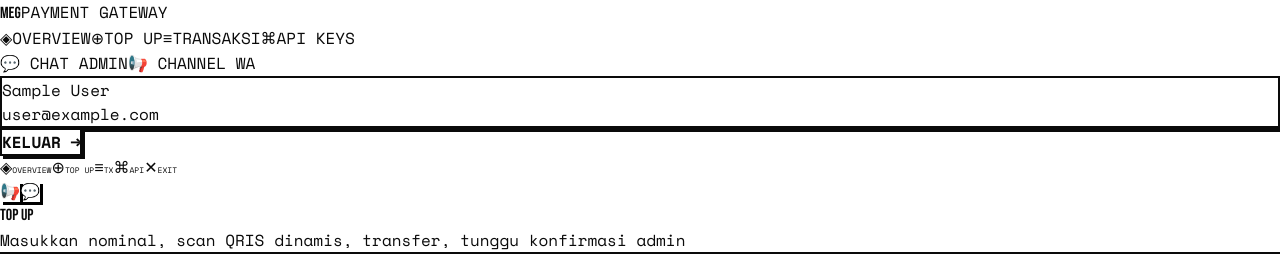
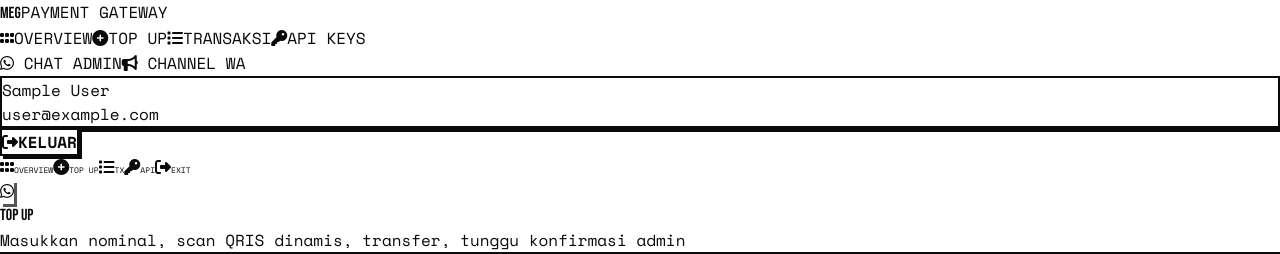
Before and after one commit to nuxmeg-max/Meg-Payment-Gateway, a Next.js app: page /dashboard/topup in a window 1280 px wide. Shown: the top 254 px of the page. Built offline with nearby package versions, Linux system fonts and the light colour scheme; no server answers; sample sign-in values are in the browser's storage.

Commit message:
Refactor DashboardLayout with updated icons and WA button

```diff
--- a/components/layout/DashboardLayout.js
+++ b/components/layout/DashboardLayout.js
@@ -1,6 +1,7 @@
 import { signOut, useSession } from 'next-auth/react'
 import Link from 'next/link'
 import { useRouter } from 'next/router'
+import { useState } from 'react'
 
 const WA_NUMBER = '6285188724658'
 const WA_CHANNEL = 'https://whatsapp.com/channel/0029VbCD4Uf9xVJbc463p91R'
@@ -8,22 +9,23 @@ const WA_CHANNEL = 'https://whatsapp.com/channel/0029VbCD4Uf9xVJbc463p91R'
 export default function DashboardLayout({ children }) {
   const { data: session } = useSession()
   const router = useRouter()
+  const [waOpen, setWaOpen] = useState(false)
 
   const navItems = [
-    { href: '/dashboard', label: 'OVERVIEW', icon: '◈' },
-    { href: '/dashboard/topup', label: 'TOP UP', icon: '⊕' },
-    { href: '/dashboard/transactions', label: 'TX', icon: '≡' },
-    { href: '/dashboard/apikeys', label: 'API', icon: '⌘' },
+    { href: '/dashboard', label: 'OVERVIEW', icon: 'fas fa-grip' },
+    { href: '/dashboard/topup', label: 'TOP UP', icon: 'fas fa-plus-circle' },
+    { href: '/dashboard/transactions', label: 'TX', icon: 'fas fa-list' },
+    { href: '/dashboard/apikeys', label: 'API', icon: 'fas fa-key' },
   ]
 
   if (session?.user?.role === 'admin') {
-    navItems.push({ href: '/admin', label: 'ADMIN', icon: '◉' })
+    navItems.push({ href: '/admin', label: 'ADMIN', icon: 'fas fa-shield-halved' })
   }
 
   return (
-    <div className="min-h-screen bg-white flex">
+    <div className="min-h-screen flex">
       {/* Sidebar desktop */}
-      <aside className="hidden md:flex w-64 border-r-2 border-black flex-col">
+      <aside className="hidden md:flex w-64 border-r-2 border-black flex-col bg-white">
         <div className="p-6 border-b-2 border-black">
           <span className="font-display text-3xl">MEG</span>
           <span className="font-mono text-black/40 text-xs block">PAYMENT GATEWAY</span>
@@ -35,20 +37,20 @@ export default function DashboardLayout({ children }) {
               <Link key={item.href} href={item.href}
                 className={`flex items-center gap-3 px-4 py-3 font-mono text-xs font-bold border-2 transition-all
                   ${active ? 'bg-black text-white border-black' : 'border-transparent hover:border-black hover:bg-gray-50'}`}>
-                <span className="text-base">{item.icon}</span>
+                <i className={`${item.icon} w-4 text-center`} />
                 {item.label === 'TX' ? 'TRANSAKSI' : item.label === 'API' ? 'API KEYS' : item.label}
               </Link>
             )
           })}
         </nav>
-        <div className="p-4 border-t-2 border-black space-y-2">
+        <div className="p-4 border-t-2 border-black space-y-2 bg-white">
           <a href={`https://wa.me/${WA_NUMBER}?text=Halo Admin, saya butuh bantuan`} target="_blank" rel="noreferrer"
-            className="flex items-center gap-2 px-4 py-2 font-mono text-xs font-bold border-2 border-green-500 text-green-600 hover:bg-green-50 transition-all">
-            💬 CHAT ADMIN
+            className="flex items-center gap-2 px-4 py-2 font-mono text-xs font-bold border-2 border-black hover:bg-black hover:text-white transition-all">
+            <i className="fab fa-whatsapp" /> CHAT ADMIN
           </a>
           <a href={WA_CHANNEL} target="_blank" rel="noreferrer"
-            className="flex items-center gap-2 px-4 py-2 font-mono text-xs font-bold border-2 border-green-500 text-green-600 hover:bg-green-50 transition-all">
-            📢 CHANNEL WA
+            className="flex items-center gap-2 px-4 py-2 font-mono text-xs font-bold border-2 border-black hover:bg-black hover:text-white transition-all">
+            <i className="fas fa-bullhorn" /> CHANNEL WA
           </a>
           <div className="neo-card p-3">
             <p className="font-mono text-xs font-bold truncate">{session?.user?.name}</p>
@@ -56,7 +58,7 @@ export default function DashboardLayout({ children }) {
           </div>
           <button onClick={() => signOut({ callbackUrl: '/auth/login' })}
             className="neo-btn neo-btn-secondary w-full py-2 text-xs">
-            KELUAR →
+            <i className="fas fa-right-from-bracket mr-2" /> KELUAR
           </button>
         </div>
       </aside>
@@ -69,34 +71,42 @@ export default function DashboardLayout({ children }) {
             return (
               <Link key={item.href} href={item.href}
                 className={`flex-1 flex flex-col items-center py-2 gap-0.5 border-r-2 border-black last:border-r-0 transition-all
-                  ${active ? 'bg-black text-white' : 'text-black hover:bg-gray-50'}`}>
-                <span className="text-base leading-none">{item.icon}</span>
+                  ${active ? 'bg-black text-white' : 'bg-white text-black hover:bg-gray-50'}`}>
+                <i className={`${item.icon} text-sm leading-none`} />
                 <span className="font-mono font-bold leading-none" style={{ fontSize: '8px' }}>{item.label}</span>
               </Link>
             )
           })}
           <button onClick={() => signOut({ callbackUrl: '/auth/login' })}
-            className="flex flex-col items-center justify-center py-2 px-3 gap-0.5 text-black hover:bg-gray-50">
-            <span className="text-base leading-none">✕</span>
+            className="flex flex-col items-center justify-center py-2 px-3 gap-0.5 bg-white text-black hover:bg-gray-50">
+            <i className="fas fa-right-from-bracket text-sm leading-none" />
             <span className="font-mono font-bold leading-none" style={{ fontSize: '8px' }}>EXIT</span>
           </button>
         </div>
       </div>
 
-      {/* Floating WA buttons mobile */}
-      <div className="md:hidden fixed right-4 bottom-20 z-40 flex flex-col gap-2">
+      {/* Floating WA button mobile - accordion */}
+      <div className="md:hidden fixed right-4 bottom-20 z-40 flex flex-col items-end gap-2">
+        {waOpen && (
+          <div className="flex flex-col gap-2 animate-fade-in">
             <a href={WA_CHANNEL} target="_blank" rel="noreferrer"
-          title="Channel WhatsApp"
-          className="w-12 h-12 bg-green-500 border-2 border-black flex items-center justify-center text-xl"
+              className="flex items-center gap-2 bg-white border-2 border-black px-3 py-2 font-mono text-xs font-bold"
               style={{ boxShadow: '3px 3px 0 #000' }}>
-          📢
+              <i className="fas fa-bullhorn" /> CHANNEL
             </a>
             <a href={`https://wa.me/${WA_NUMBER}?text=Halo Admin, saya butuh bantuan`} target="_blank" rel="noreferrer"
-          title="Chat Admin"
-          className="w-12 h-12 bg-green-500 border-2 border-black flex items-center justify-center text-xl"
+              className="flex items-center gap-2 bg-white border-2 border-black px-3 py-2 font-mono text-xs font-bold"
               style={{ boxShadow: '3px 3px 0 #000' }}>
-          💬
+              <i className="fab fa-whatsapp" /> CHAT ADMIN
             </a>
+          </div>
+        )}
+        <button
+          onClick={() => setWaOpen(!waOpen)}
+          className="w-12 h-12 bg-black border-2 border-black flex items-center justify-center text-white transition-all"
+          style={{ boxShadow: '3px 3px 0 #555', transform: waOpen ? 'rotate(45deg)' : 'none' }}>
+          <i className={`${waOpen ? 'fas fa-times' : 'fab fa-whatsapp'} text-xl`} />
+        </button>
       </div>
 
       <main className="flex-1 md:overflow-auto">
```
Lines whose indentation alone changed are shown as unchanged.
